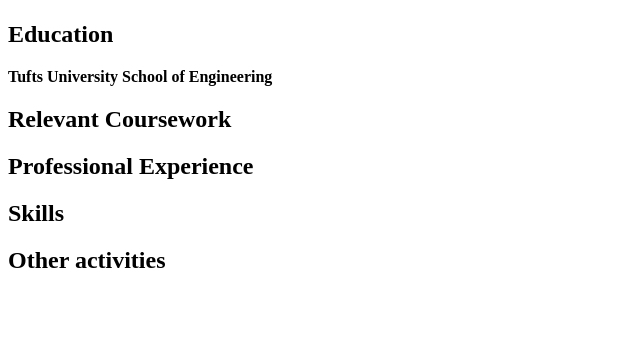
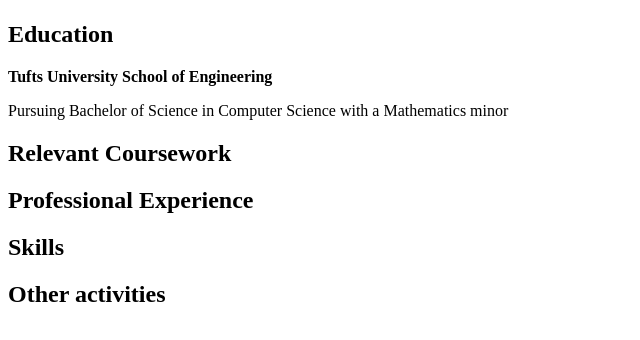
Before and after one commit to mcmorisi/comp20-resume, a plain HTML site: page resume.html in a window 1280 px wide. Shown: the whole page, without its empty margins (0-640 px from the left). Drawn offline with Linux system fonts and the light colour scheme.

Commit message:
test multiple paragraphs

```diff
--- a/resume.html
+++ b/resume.html
@@ -11,6 +11,7 @@
 	<h1> </h1>
 	<h2>Education</h2>
 		<p><b>Tufts University School of Engineering</b></p>
+		<p>Pursuing Bachelor of Science in Computer Science with a Mathematics minor</p>
 	<h2>Relevant Coursework</h2>
 	<h2>Professional Experience</h2>
 	<h2>Skills</h2>
```
